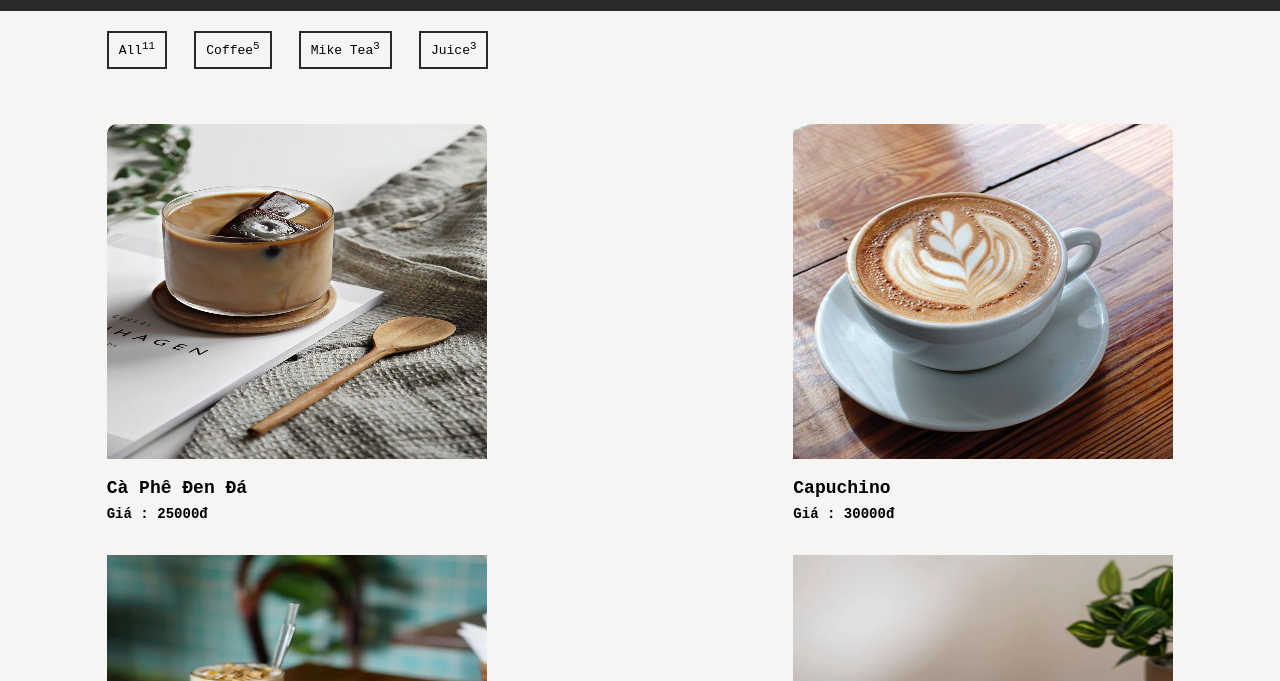
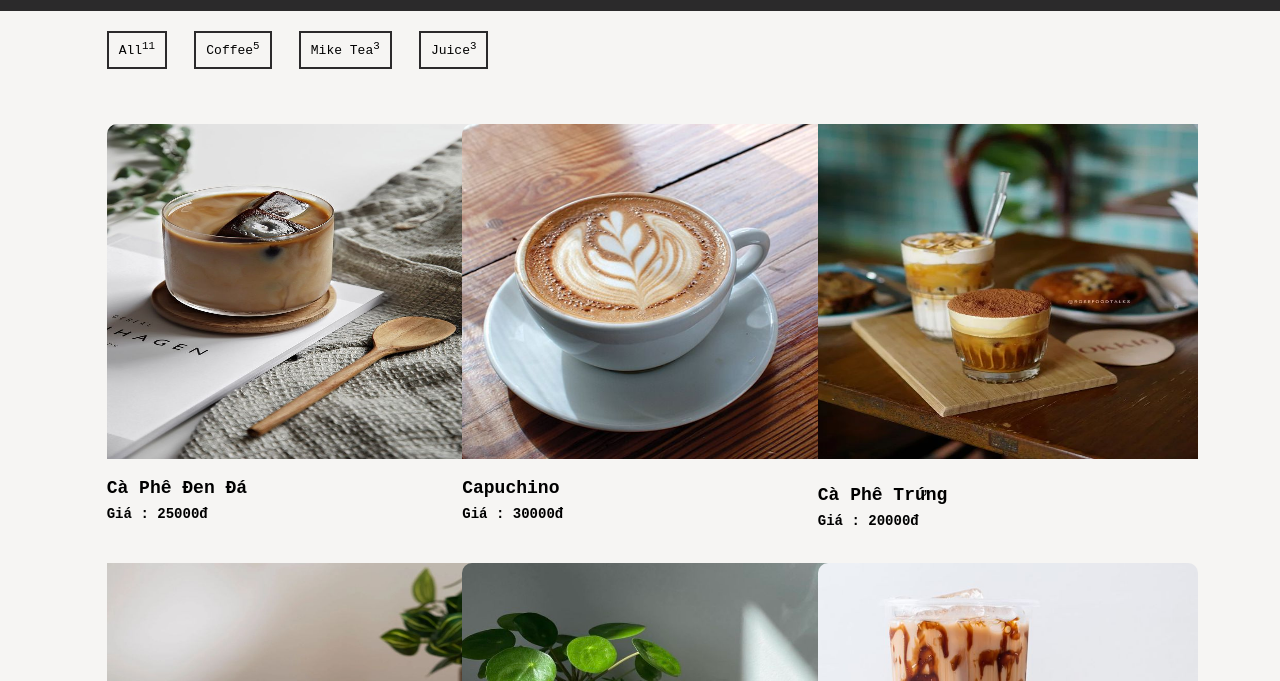
Before and after one commit to tienphamzzz/CoffeShopWeb, a plain HTML site: page product/product.html in a window 1280 px wide. Shown: the part 119-800 px from the top of the page. Drawn offline with Linux system fonts and the light colour scheme; a web font is replaced by a local one.

Commit message:
change to grid

```diff
--- a/product/product.css
+++ b/product/product.css
@@ -342,9 +342,9 @@ button:hover{
 #product{
     width: 100%;
     margin-top: 25px;
-    display: flex;
-    flex-wrap: wrap;
-    justify-content: space-between;
+    display: grid;
+    grid-template-columns: 33.33% 33.33% 33.33%;
+    justify-content: space-evenly;
     align-self: space-around;
 }
 #product article {
```
